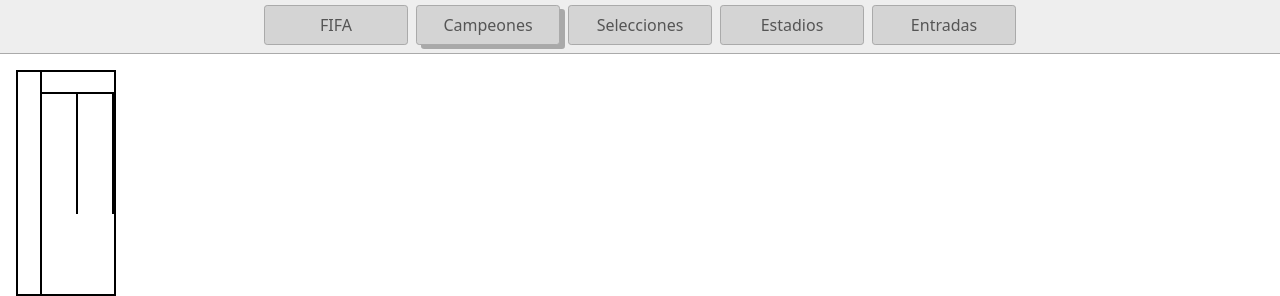
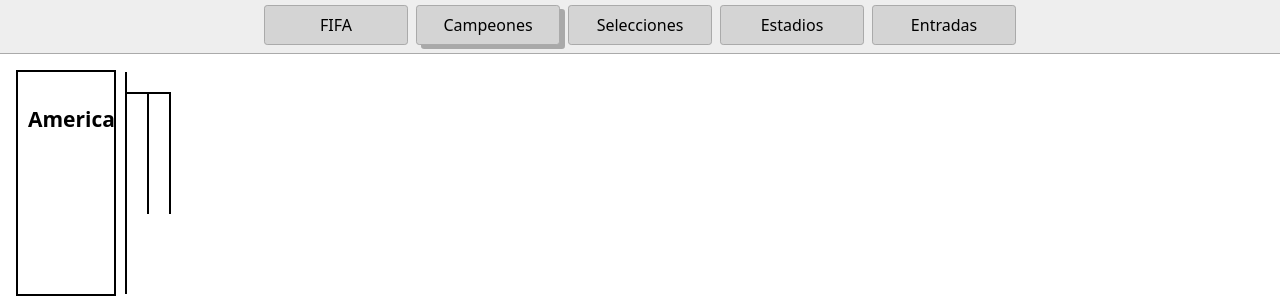
Before and after one commit to alugonzalezbustingorryl-max/stackblitz-starters-c1e5auc, a website: page campeones.html in a window 1280 px wide. Shown: the part 151-447 px from the top of the page. Drawn offline with Linux system fonts and the light colour scheme.

Commit message:
version 6

```diff
--- a/campeones.html
+++ b/campeones.html
@@ -36,6 +36,7 @@
     <main>
 <div class="campeones">
 <div class="continente">
+  <h2>America</h2>
 </div>
 <div class="paises">
 <div class="pais"></div>
--- a/css/styles.css
+++ b/css/styles.css
@@ -54,8 +54,8 @@
   color: #555;
 }
 
-nav a {aria-current='page
-  color: #000;
+nav a {
+  color:black;
   background-color: #d4d4d4;
 }
 
```
